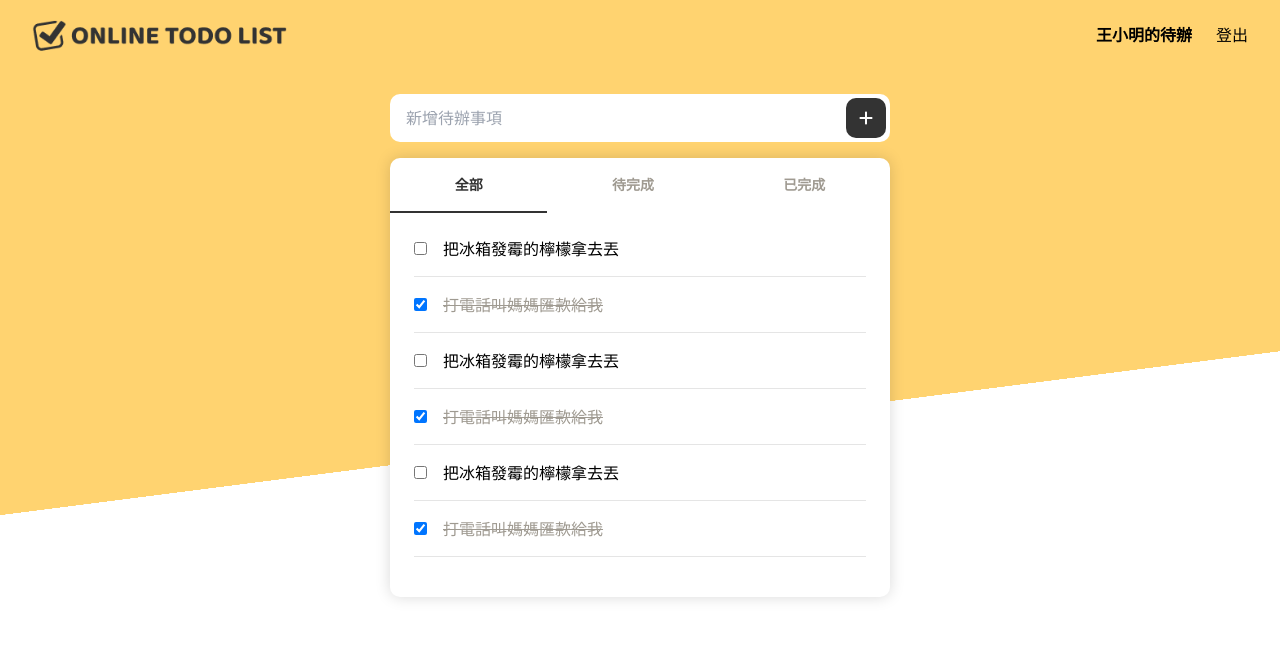
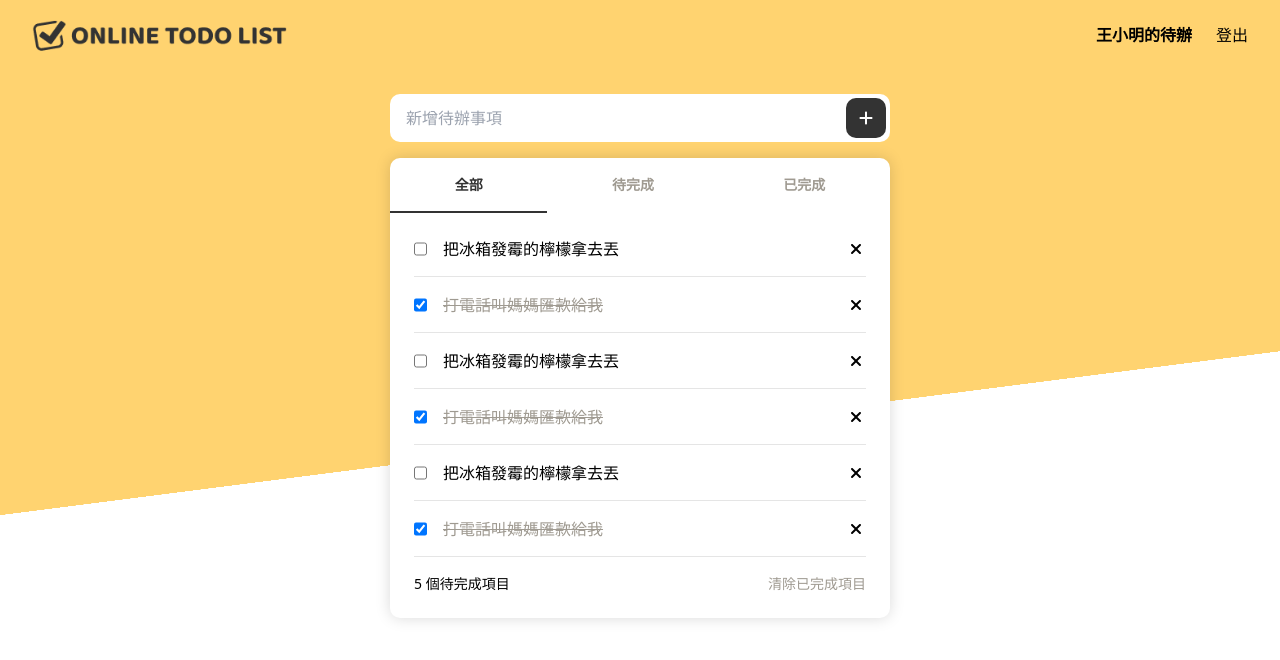
Before and after one commit to bugbug777/toDoList, a Vue app: page /#/ in a window 1280 px wide. Shown: the top 660 px of the page. Built offline with nearby package versions, Linux system fonts and the light colour scheme.

Commit message:
[add] 新增刪除按鈕, 新增 Todos 狀態切換樣式

```diff
--- a/src/components/TodolistComponent.vue
+++ b/src/components/TodolistComponent.vue
@@ -1,36 +1,85 @@
+<script setup>
+import { ref } from 'vue'
+
+const tabs = ['全部', '待完成', '已完成']
+const status = ref('全部')
+const active = ['text-[#333]', 'border-b-2', 'border-[#333]']
+
+const updateStatus = (e) => {
+  status.value = e.target.textContent
+}
+
+</script>
 <template>
   <div class="rounded-[10px] bg-white shadow-[0_0_15px_rgba(0,0,0,0.15)]">
     <!-- Tabs -->
     <ul class="flex">
-      <li class="grow"><a class="block border-b-2 border-[#333] text-center font-bold text-[14px] text-[#333] py-4" href="#">全部</a></li>
-      <li class="grow"><a class="block text-center font-bold text-[14px] text-[#9F9A91] py-4" href="#">待完成</a></li>
-      <li class="grow"><a class="block text-center font-bold text-[14px] text-[#9F9A91] py-4" href="#">已完成</a></li>
+      <li v-for="tab in tabs" :key="tab" class="grow">
+        <a @click.prevent="updateStatus" :class="status === tab ? active : ['text-[#9F9A91]']"
+          class="block text-center font-bold text-[14px] py-4" href="#">{{ tab }}</a>
+      </li>
     </ul>
-    <ul class="p-6">
+    <div class="p-6">
+      <ul class="mb-4">
         <li class="border-b border-[#E5E5E5] pb-[15px] mb-4">
+          <div class="flex">
             <input class="mr-4" type="checkbox" name="todo1" id="todo1">
-        <label for="todo1">把冰箱發霉的檸檬拿去丟</label>
+            <label class="grow" for="todo1">把冰箱發霉的檸檬拿去丟</label>
+            <button type="button">
+              <font-awesome-icon icon="fa-solid fa-xmark" fixed-width />
+            </button>
+          </div>
         </li>
         <li class="border-b border-[#E5E5E5] pb-[15px] mb-4">
+          <div class="flex">
             <input class="mr-4" type="checkbox" name="todo2" id="todo2" checked>
-        <label class="line-through text-[#9F9A91]" for="todo2">打電話叫媽媽匯款給我</label>
+            <label class="grow line-through text-[#9F9A91]" for="todo2">打電話叫媽媽匯款給我</label>
+            <button type="button">
+              <font-awesome-icon icon="fa-solid fa-xmark" fixed-width />
+            </button>
+          </div>
         </li>
         <li class="border-b border-[#E5E5E5] pb-[15px] mb-4">
+          <div class="flex">
             <input class="mr-4" type="checkbox" name="todo1" id="todo1">
-        <label for="todo1">把冰箱發霉的檸檬拿去丟</label>
+            <label class="grow" for="todo1">把冰箱發霉的檸檬拿去丟</label>
+            <button type="button">
+              <font-awesome-icon icon="fa-solid fa-xmark" fixed-width />
+            </button>
+          </div>
         </li>
         <li class="border-b border-[#E5E5E5] pb-[15px] mb-4">
+          <div class="flex">
             <input class="mr-4" type="checkbox" name="todo2" id="todo2" checked>
-        <label class="line-through text-[#9F9A91]" for="todo2">打電話叫媽媽匯款給我</label>
+            <label class="grow line-through text-[#9F9A91]" for="todo2">打電話叫媽媽匯款給我</label>
+            <button type="button">
+              <font-awesome-icon icon="fa-solid fa-xmark" fixed-width />
+            </button>
+          </div>
         </li>
         <li class="border-b border-[#E5E5E5] pb-[15px] mb-4">
+          <div class="flex">
             <input class="mr-4" type="checkbox" name="todo1" id="todo1">
-        <label for="todo1">把冰箱發霉的檸檬拿去丟</label>
+            <label class="grow" for="todo1">把冰箱發霉的檸檬拿去丟</label>
+            <button type="button">
+              <font-awesome-icon icon="fa-solid fa-xmark" fixed-width />
+            </button>
+          </div>
         </li>
         <li class="border-b border-[#E5E5E5] pb-[15px] mb-4">
+          <div class="flex">
             <input class="mr-4" type="checkbox" name="todo2" id="todo2" checked>
-        <label class="line-through text-[#9F9A91]" for="todo2">打電話叫媽媽匯款給我</label>
+            <label class="grow line-through text-[#9F9A91]" for="todo2">打電話叫媽媽匯款給我</label>
+            <button type="button">
+              <font-awesome-icon icon="fa-solid fa-xmark" fixed-width />
+            </button>
+          </div>
         </li>
       </ul>
+      <div class="flex justify-between">
+        <p class="text-[14px]">5 個待完成項目</p>
+        <a @click.prevent="" class="text-[14px] text-[#9F9A91]" href="#">清除已完成項目</a>
+      </div>
+    </div>
   </div>
 </template>
--- a/src/config/font-awesome.js
+++ b/src/config/font-awesome.js
@@ -1,5 +1,5 @@
 // Font Awesome Configuration
 import { library } from '@fortawesome/fontawesome-svg-core'
-import { faPlus } from '@fortawesome/free-solid-svg-icons'
+import { faPlus, faXmark } from '@fortawesome/free-solid-svg-icons'
 
-library.add(faPlus)
+library.add(faPlus, faXmark)
```
Lines whose indentation alone changed are shown as unchanged.
